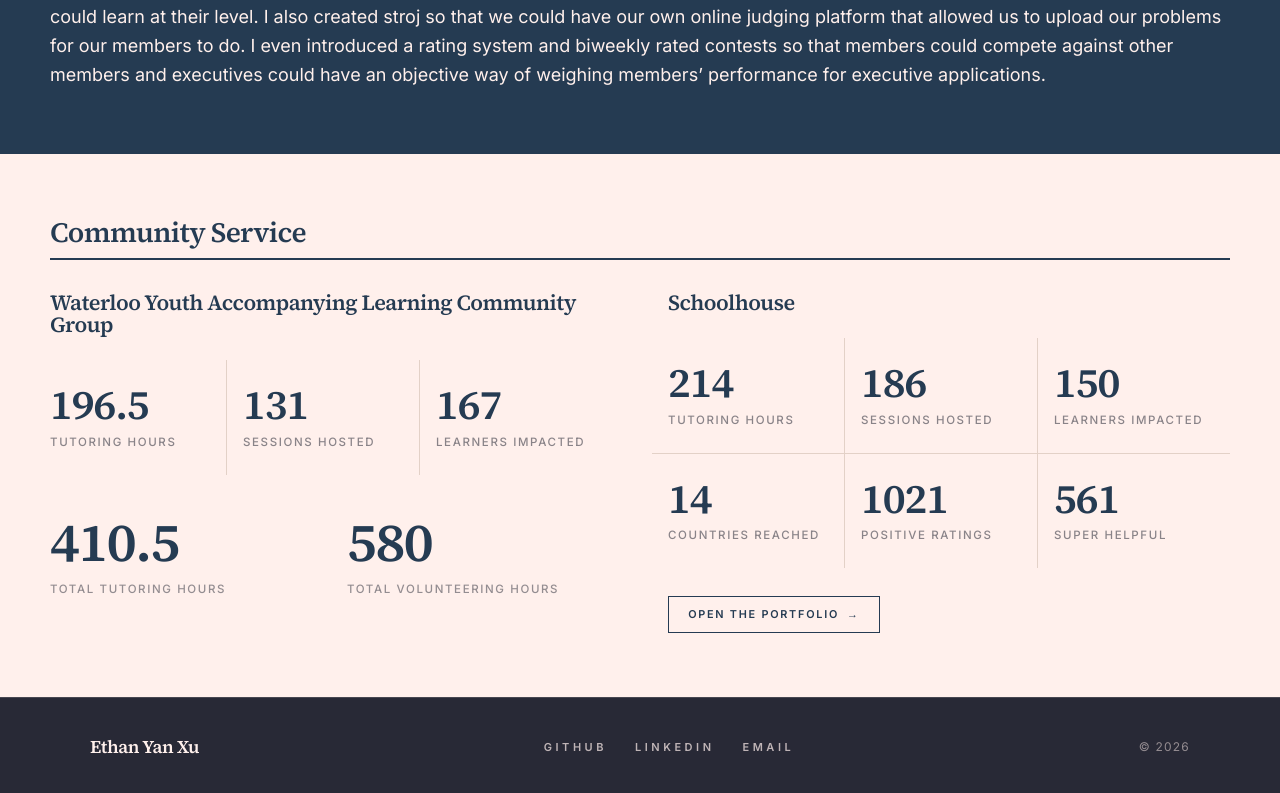
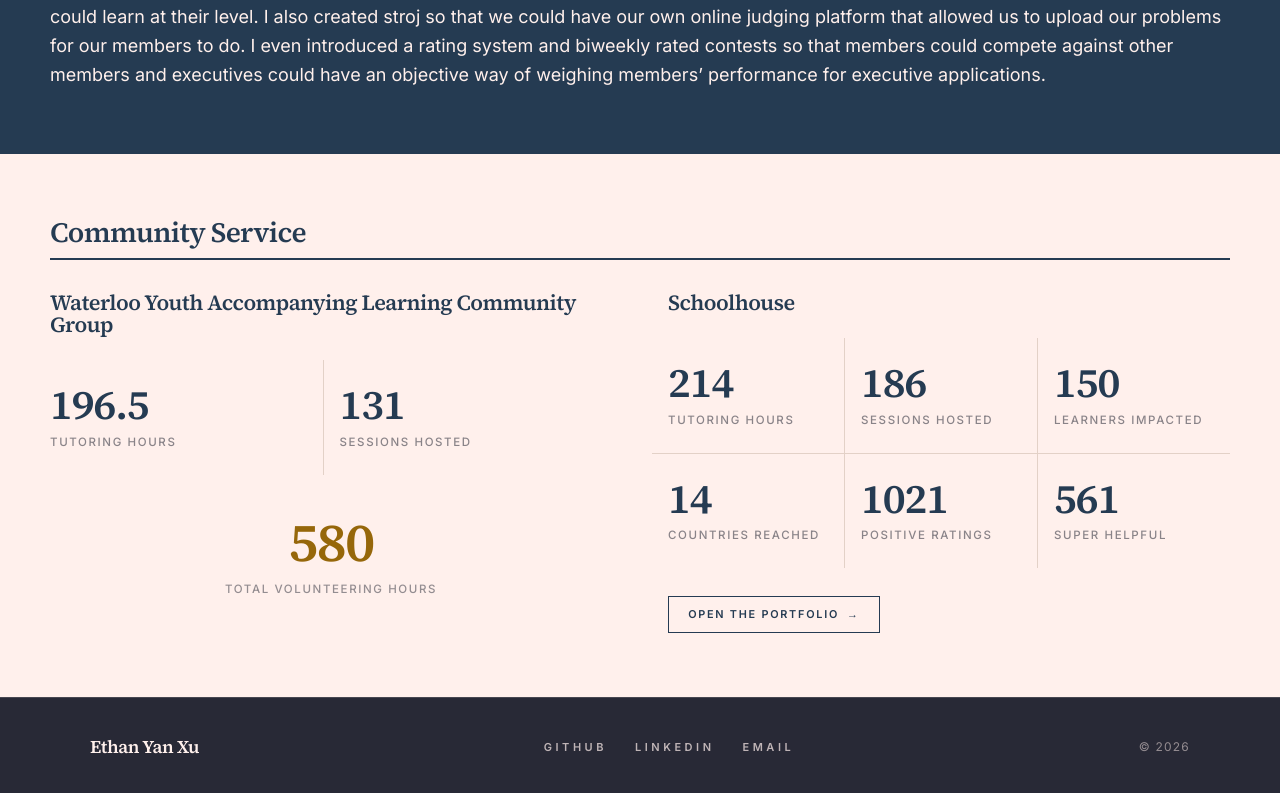
Before and after one commit to OoEthanoO/me, a Next.js app: page /social-impact in a window 1280 px wide. Shown: the part 2153-2946 px from the top of the page. Built offline with nearby package versions, Linux system fonts and the light colour scheme; no server answers.

Commit message:
Pare the Community Service figures back to the total
Learners Impacted and the tutoring-hours total go; the volunteering
hours left behind take the room, centred and in gold.

```diff
--- a/app/social-impact/page.tsx
+++ b/app/social-impact/page.tsx
@@ -233,16 +233,24 @@ export default async function SocialImpactPage() {
                             </div>
 
                             {/* The totals sit under the first group, in the
-                                room its shorter list leaves. */}
+                                room its shorter list leaves. A single one has
+                                that room to itself, so it centres there rather
+                                than sitting in the first of two columns. */}
                             {index === 0 && strand.totals && (
-                              <div className="mt-10 grid gap-8 sm:grid-cols-2">
+                              <div
+                                className={`mt-10 grid gap-8 ${
+                                  strand.totals.length > 1
+                                    ? "sm:grid-cols-2"
+                                    : "justify-items-center text-center"
+                                }`}
+                              >
                                 {strand.totals.map((total) => {
                                   const value = totalValue(strand, total);
                                   if (!value) return null;
 
                                   return (
                                     <div key={total.label}>
-                                      <p className="font-display text-[clamp(2.4rem,5vw,3.4rem)] leading-none text-[var(--entry-accent)]">
+                                      <p className="font-display text-[clamp(2.4rem,5vw,3.4rem)] leading-none text-[var(--entry-gold)]">
                                         {value}
                                       </p>
                                       <p className="mt-3 text-[0.72rem] font-medium uppercase leading-snug tracking-[0.14em] text-[var(--entry-muted)]">
--- a/data/service.ts
+++ b/data/service.ts
@@ -151,17 +151,13 @@ export const serviceStrands: ServiceStrand[] = [
     description: "",
     stats: [],
     external: true,
-    totals: [
-      { from: "Tutoring Hours", label: "Total tutoring hours" },
-      { value: "580", label: "Total volunteering hours" },
-    ],
+    totals: [{ value: "580", label: "Total volunteering hours" }],
     groups: [
       {
         title: "Waterloo Youth Accompanying Learning Community Group",
         stats: [
           { value: "196.5", label: "Tutoring Hours" },
           { value: "131", label: "Sessions Hosted" },
-          { value: "167", label: "Learners Impacted" },
         ],
       },
       {
```
